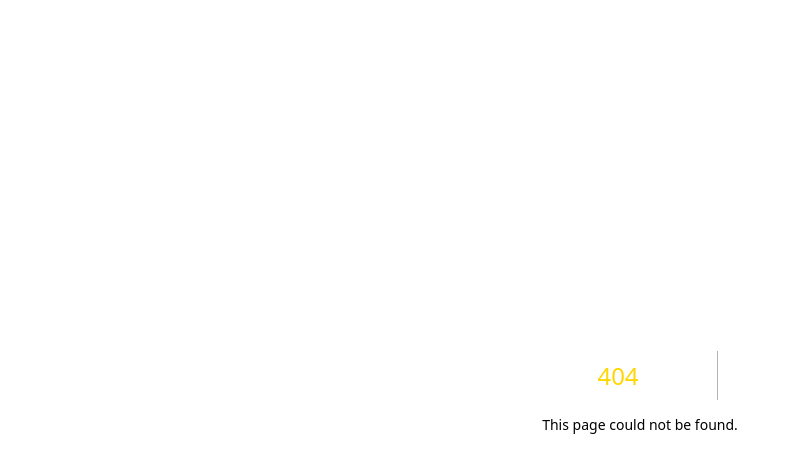
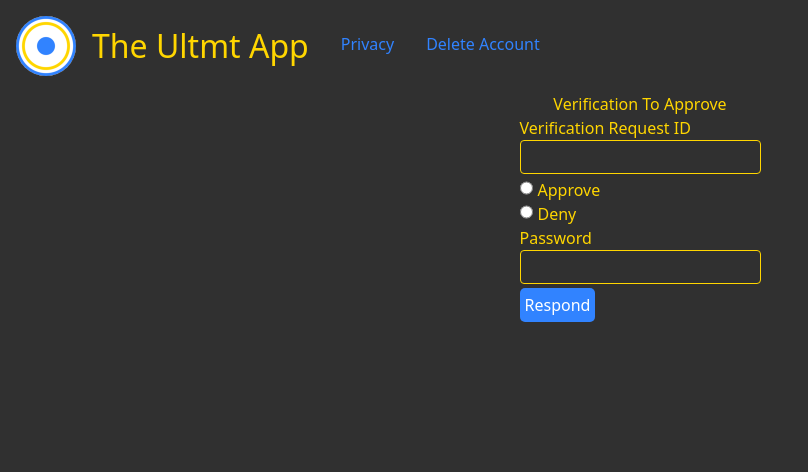
Before and after one commit to CeluchNB/ultmt-site, a Next.js app: page /verify-request in a window 1280 px wide. Before the commit this address had no page. Shown: the top 472 px of the page, without its empty margins (0-808 px from the left). Built offline with nearby package versions, Linux system fonts and the light colour scheme.

Commit message:
wip(verification): initial verification UI

```diff
--- /dev/null
+++ b/pages/verify-request.tsx
@@ -0,0 +1,35 @@
+import Navigation from '@/app/navigation'
+import { useSearchParams } from 'next/navigation'
+
+export default function VerificationRequest() {
+    console.log('htting page')
+    const searchParams = useSearchParams()
+
+    const verificationId = searchParams?.get('id')
+
+    return (
+        <div>
+            <Navigation />
+            <div style={{ display: 'flex', alignItems: 'center' }}>
+            <h2 style={{ color: '#ffd600' }}>Verification To Approve</h2>
+            <form>
+                <label htmlFor="verificationId">Verification Request ID</label>
+                <input id="verificationId" name="verificationId" type="text" defaultValue={verificationId ?? ''} />
+
+                <div style={{ flexDirection: 'row' }}>
+                    <input type="radio" id="approve" name="response" style={{ marginRight: 5 }} />
+                    <label htmlFor="approve">Approve</label>
+                </div>
+                <div style={{ flexDirection: 'row' }}>
+                    <input type="radio" id="deny" name="response" style={{ marginRight: 5 }} />
+                    <label htmlFor="deny">Deny</label>
+                </div>
+
+                <label htmlFor="password">Password</label>
+                <input id="password" name="password" type="text" />
+                <button style={{ backgroundColor: '#3183ff', color: 'white', borderRadius: 5, padding: 5, justifySelf: 'center' }}>Respond</button>
+            </form>
+            </div>
+        </div>
+    )
+}
```
